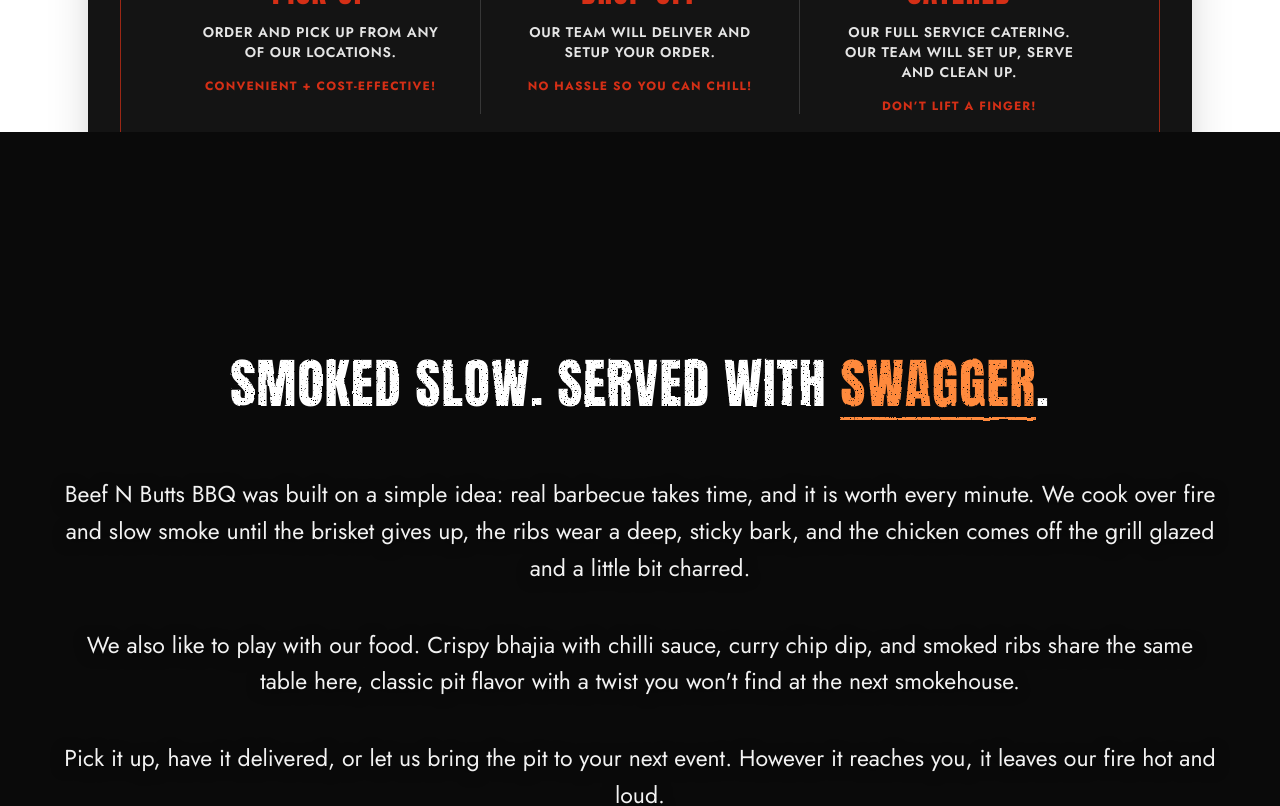
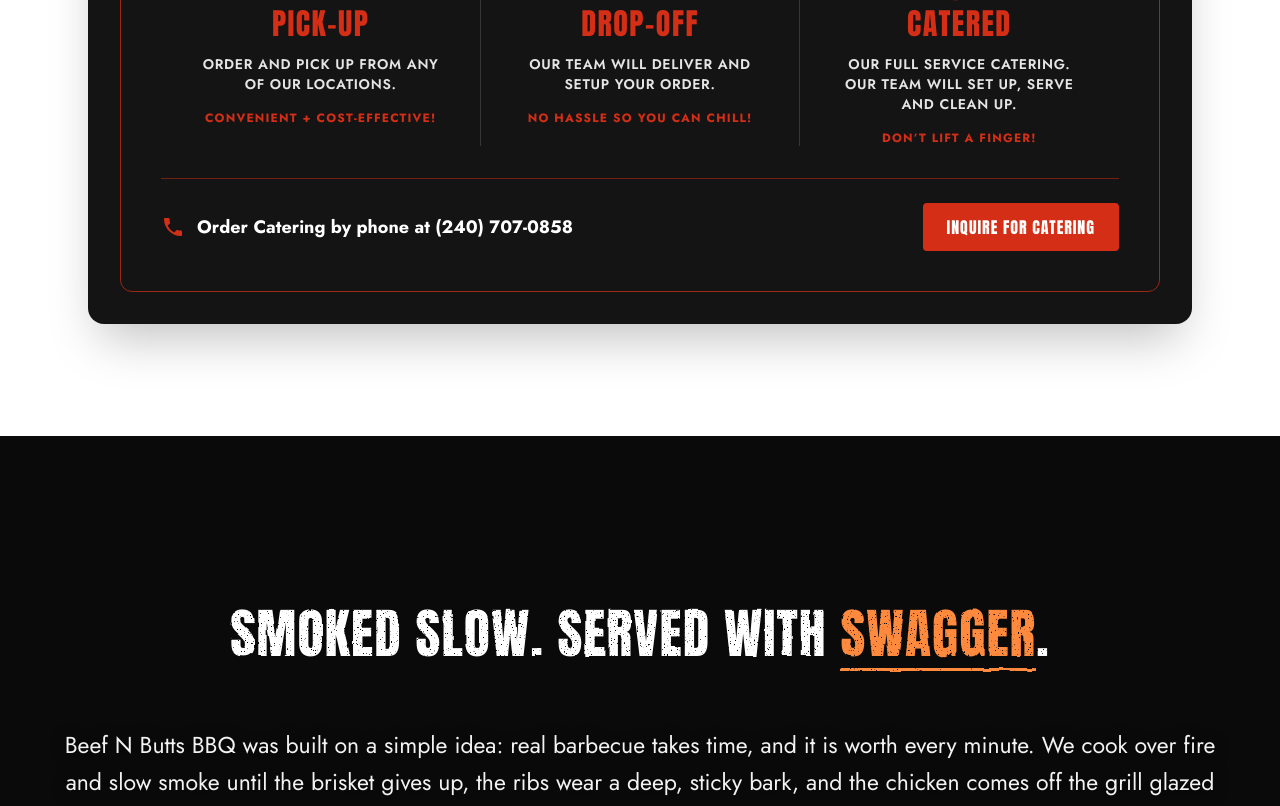
Before and after one commit to Code-Assassin-Fred/Beef-and-Butts-BBQ, a Next.js app: page / in a window 1280 px wide. Shown: the part 5900-6706 px from the top of the page. Built offline with nearby package versions, Linux system fonts and the light colour scheme.

Commit message:
Make the card overflow to the about section

```diff
--- a/components/About.tsx
+++ b/components/About.tsx
@@ -97,7 +97,7 @@
                     <div className="absolute inset-0 bg-gradient-to-b from-black/75 via-black/60 to-black/80" />
                 </div>
 
-                <div className="mx-auto w-full max-w-7xl px-6 pt-36 pb-28 text-center sm:px-10 sm:pt-48 md:pb-40 lg:pt-56">
+                <div className="mx-auto w-full max-w-7xl px-6 py-28 text-center sm:px-10 md:py-40">
                     <h1
                         id="about-heading"
                         className={`${displayFont.className} text-[clamp(1.9rem,4.2vw,4rem)] uppercase leading-[1.05] tracking-[0.02em] md:whitespace-nowrap`}
--- a/components/CateringEvents.tsx
+++ b/components/CateringEvents.tsx
@@ -277,8 +277,8 @@
                 </div>
             </div>
 
-            {/* ============ Part 2: Floating "Choose Your Service" Card (straddling Catering & About) ============ */}
-            <div className="relative z-30 mx-auto -mb-28 max-w-6xl px-4 sm:-mb-36 sm:px-6 lg:-mb-40">
+            {/* ============ Part 2: "Choose Your Service" Card (inside Catering & Events) ============ */}
+            <div className="relative z-10 mx-auto max-w-6xl px-4 pb-20 pt-8 sm:px-6 md:pb-28">
                 <div className="relative rounded-2xl bg-[#141414] p-4 text-white shadow-2xl sm:p-6 md:p-8">
                     {/* Inner orange accent border */}
                     <div className="relative rounded-xl border border-[#D42F16]/70 p-5 sm:p-8 md:p-10">
```
